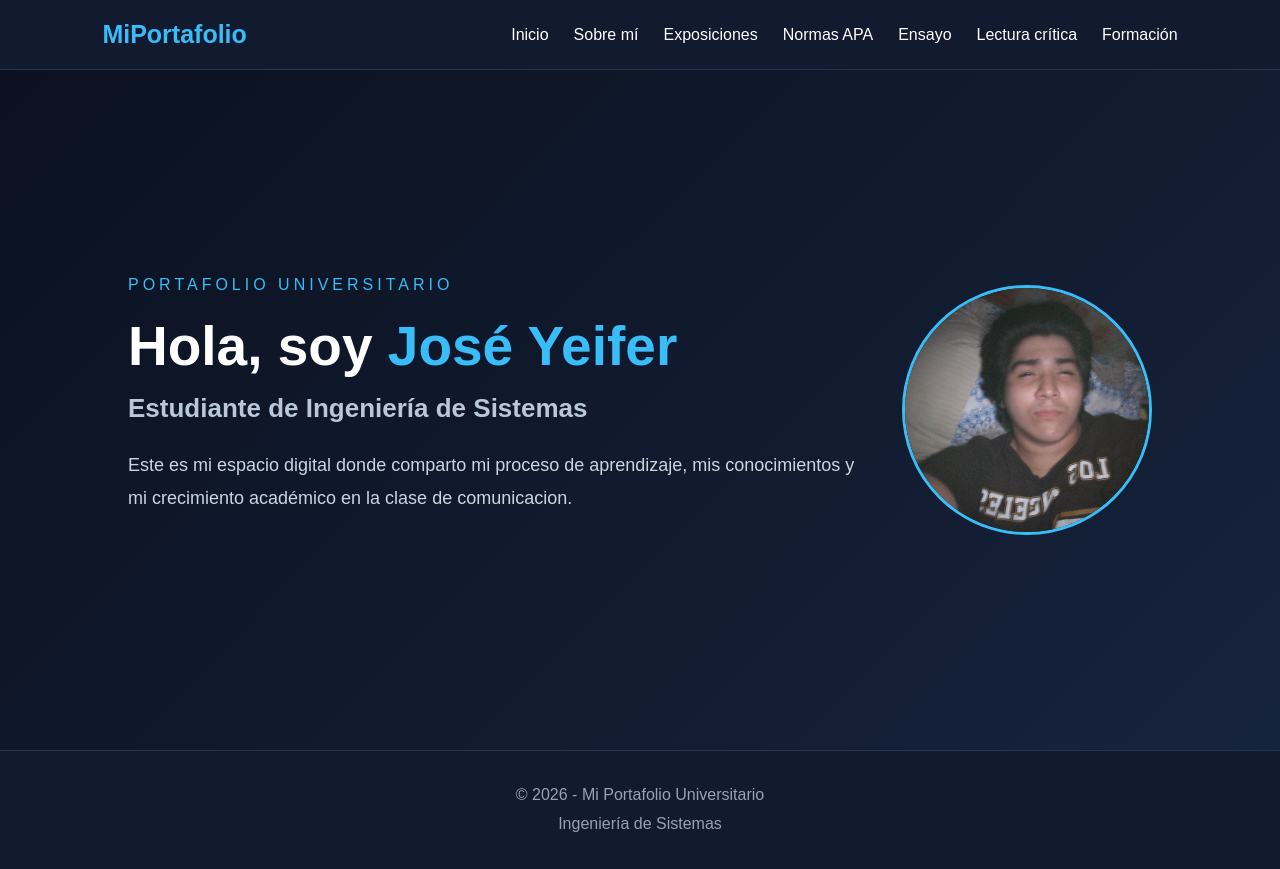
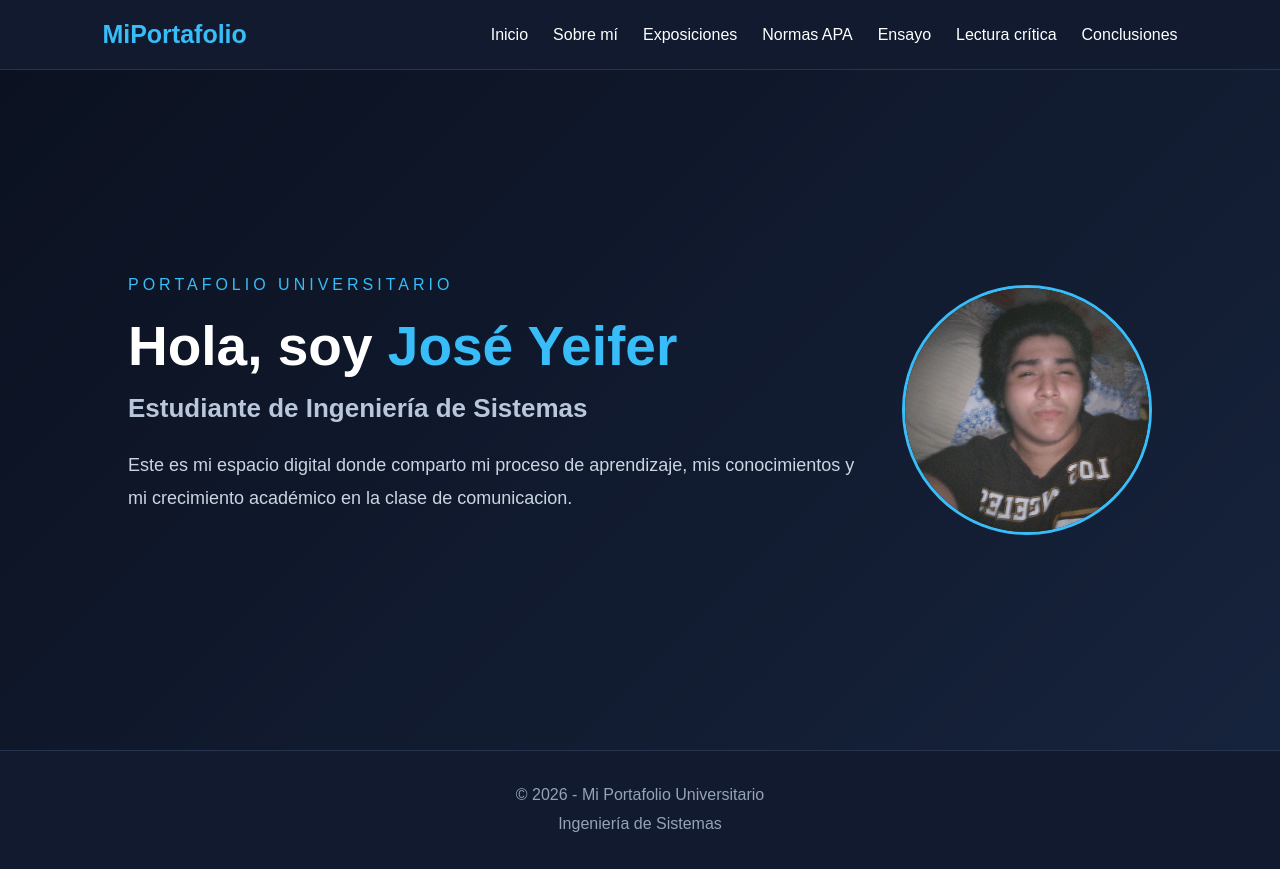
Before and after one commit to joseyeifer2006-stack/Mi-portafolio-Universitario, a plain HTML site: page Portafolio/index.html in a window 1280 px wide. Drawn offline with Linux system fonts and the light colour scheme.

Commit message:
Update navigation menu and conclusion section

```diff
--- a/Portafolio/index.html
+++ b/Portafolio/index.html
@@ -22,7 +22,7 @@
                 <li><a href="Normas%20Apa.html">Normas APA</a></li>
                 <li><a href="Ensayo.html">Ensayo</a></li>
                 <li><a href="Lectura.html">Lectura crítica</a></li>
-                <li><a href="Formacion.html">Formación</a></li>
+                <li><a href="Formacion.html">Conclusiones</a></li>
             </ul>
         </nav>
     </header>
```
